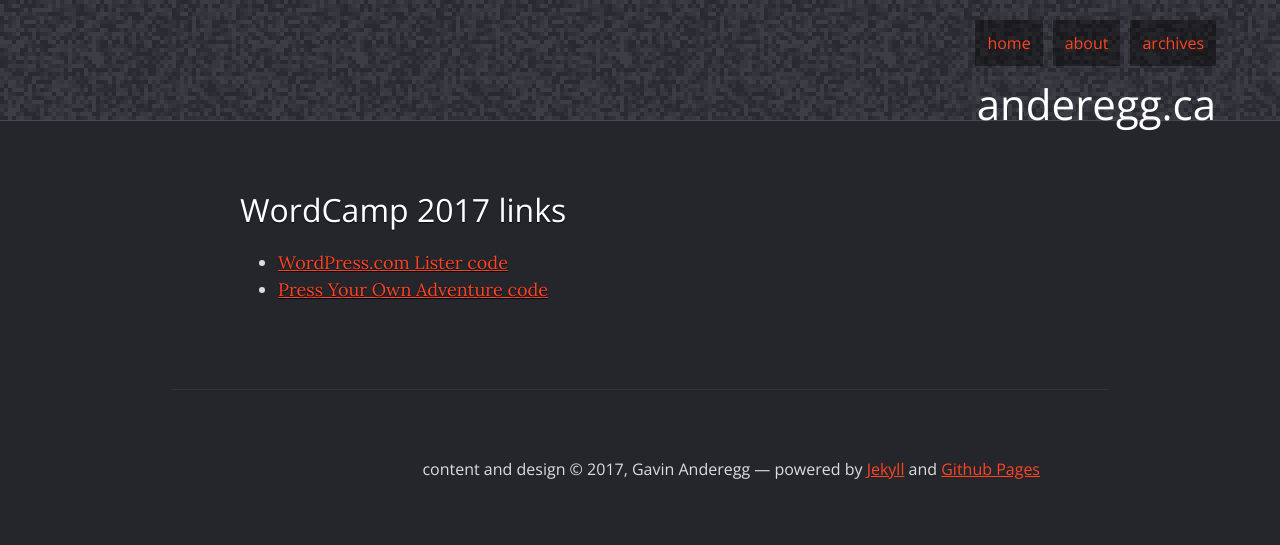
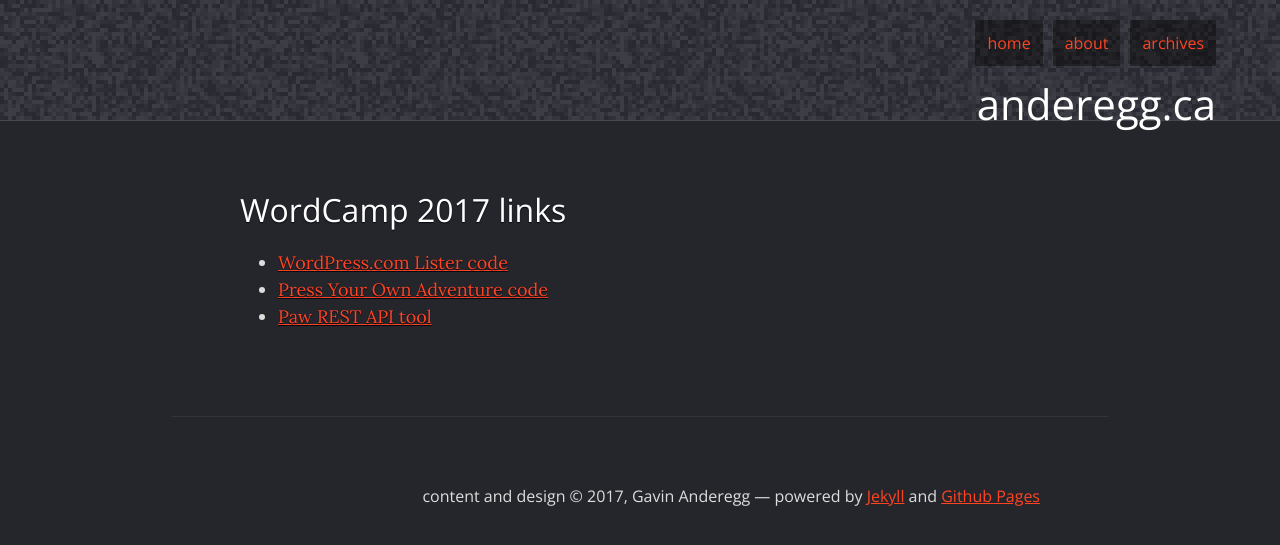
Before and after one commit to gavinanderegg/gavinanderegg.github.io, a Jekyll site: the page built from wc2017/index.html, in a window 1280 px wide. Shown: the top 545 px of the page. Built offline with Jekyll 4.4.1, drawn with Linux system fonts in a browser that asks for light colours.

Commit message:
Adding links and slides

```diff
--- a/wc2017/index.html
+++ b/wc2017/index.html
@@ -13,6 +13,9 @@ title: anderegg.ca
 			<li>
 				<a href="https://github.com/gavinanderegg/pyoa">Press Your Own Adventure code</a>
 			</li>
+			<li>
+				<a href="https://paw.cloud/">Paw REST API tool</a>
+			</li>
 		</ul>
 	</div>
 </div>
```
Also changed, not shown: 1 other file.
